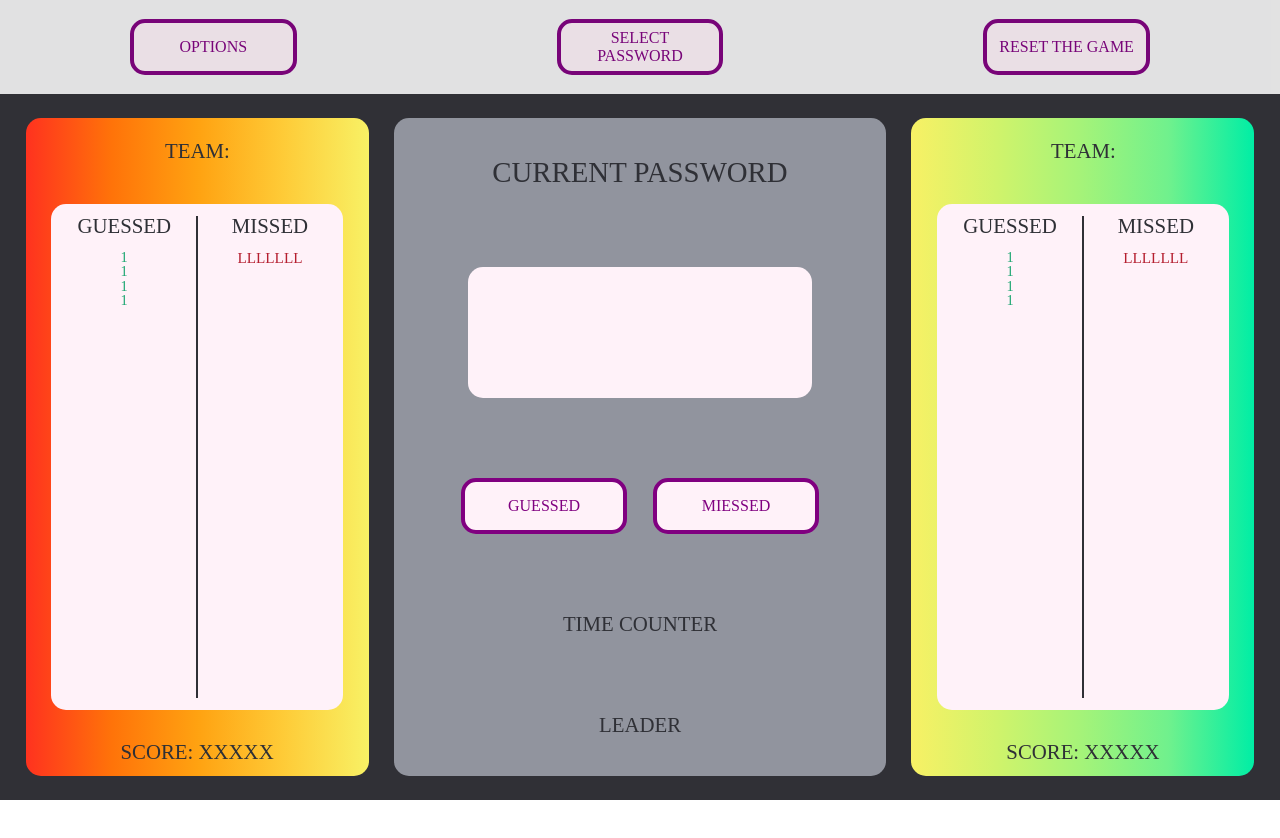
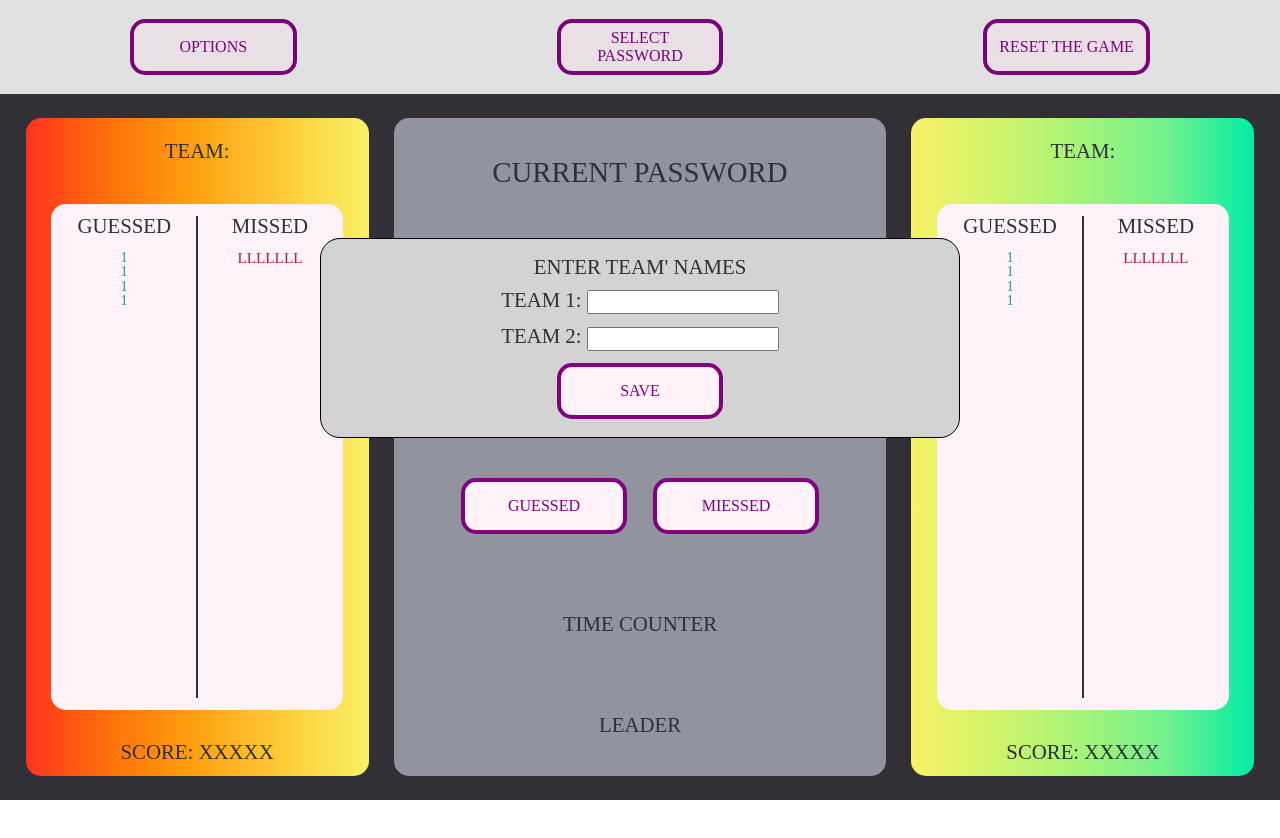
Before and after one commit to inka3inka/Charades, a React app: page / in a window 1280 px wide. Before the commit the page ends 800 px from the top, so only its background shows below. Built offline with nearby package versions, Linux system fonts and the light colour scheme; no server answers; a web font is replaced by a local one.

Commit message:
Feature for adding team's names to state. Bug in the validation feature - form lets to pass two equal team's names

```diff
--- a/js/buttons.js
+++ b/js/buttons.js
@@ -31,7 +31,7 @@ class Button extends Component {
 
   render() {
     return(
-      <button className={this.props.class}><span>{this.props.name.toUpperCase()}</span></button>
+      <button className={this.props.class} onClick={this.props.onDone} disabled={this.props.disabled}><span>{this.props.name.toUpperCase()}</span></button>
     )
   }
 }
@@ -42,7 +42,7 @@ class ButtonsContainer extends Component {
   render() {
     return (
       <div className="buttons-container container">
-        <Button name="OPTIONS" class="btn"/>
+        <Button name="OPTIONS" class="btn" disabled={this.props.disabled}/>
         <ButtonPickingPasswords name="SELECT PASSWORD" class="btn" />
         <Button name="RESET THE GAME" class="btn" />
       </div>
--- /dev/null
+++ b/js/enterNames.js
@@ -0,0 +1,40 @@
+import React, {Component} from "react";
+import {Button} from "./buttons";
+import {PasswordsContext} from './context'
+
+export class EnterName extends Component {
+
+  state = {
+    isVisible: ""
+  };
+
+  //Change visibility of the window
+
+  handleVisibility = () => {
+    this.setState({
+      isVisible: "invisible"
+    })
+  };
+
+  render() {
+    return (
+      <PasswordsContext.Consumer>
+        {({handleNameChange, disabledBtnEnterNames}) =>
+      <div className={`container enter ${this.state.isVisible}`}>
+        <div className="enter-file">
+        Enter Team' names
+          <div>Team 1: <input type="text" name="team1" value={this.state.name} onChange={handleNameChange}/></div>
+          <div>Team 2: <input type="text" name="team2" value={this.state.name} onChange={handleNameChange}/></div>
+        <Button
+          name="save"
+          class="btn"
+          onDone={this.handleVisibility}
+          disabled={disabledBtnEnterNames}
+          />
+        </div>
+      </div>
+        }
+      </PasswordsContext.Consumer>
+    )
+  }
+}
--- a/js/mainContainer.js
+++ b/js/mainContainer.js
@@ -2,7 +2,8 @@ import React, {Component} from "react";
 import {ButtonsContainer} from "./buttons.js";
 import TeamContainer from "./teamsContainer.js";
 import BoardContainer from "./boardContainer.js";
-import {PasswordsContext} from "./context"
+import {PasswordsContext} from "./context";
+import {EnterName} from "./enterNames";
 
 //Main container
 
@@ -46,19 +47,26 @@ export class MainContainer extends Component {
 
     //Test
     console.log(this.state.passwords);
-    console.log(this.state.teamName[0])
   };
 
-  //Load a Team's name
+  // Load a Team's name
 
-  teamNameLoader = () => {
-    const teamName = [...this.state.teamName];
-    const newName = prompt("Set Team's name (max 8 signs)");
-    const newNames = teamName.concat(newName);
+  handleNameChange = e => {
+    e.preventDefault();
     this.setState({
-      teamName: newNames
+      [e.target.name]: e.target.value
+    },
+      //Validation
+
+      () => {
+      if (this.state.team1.length > 0 && this.state.team2.length > 0 && this.state.team1 !== this.state.team2){
+        this.setState({
+          disabledBtnEnterNames: false
+        })
+      }
     })
-  };
+    console.log(this.state.team1, this.state.team2)
+  }
 
   //App's state
 
@@ -66,8 +74,10 @@ export class MainContainer extends Component {
     passwords: [],
     randomer: this.randomer,
     disabled: false,
-    teamName: [],
-    teamNameLoader: this.teamNameLoader
+    team1: "",
+    team2: "",
+    handleNameChange: this.handleNameChange,
+    disabledBtnEnterNames: true
   };
 
 
@@ -78,12 +88,13 @@ export class MainContainer extends Component {
         <div className="main-container container">
           <ButtonsContainer/>
           <div className="main-board-container container">
+            <EnterName />
             <div className="teams-container container">
-              <TeamContainer class="team-1" />
+              <TeamContainer class="team-1" teamName={this.state.team1}/>
             </div>
-            <BoardContainer/>
+            <BoardContainer />
             <div className="teams-container container">
-              <TeamContainer class="team-2"/>
+              <TeamContainer class="team-2" teamName={this.state.team2}/>
             </div>
           </div>
         </div>
--- a/js/teamsContainer.js
+++ b/js/teamsContainer.js
@@ -9,7 +9,7 @@ class TeamContainer extends Component {
   render() {
     return (
       <div className={`team-container container ${this.props.class}`}>
-        <TeamName/>
+        <TeamName teamName={this.props.teamName}/>
         <TeamPasswords/>
         <TeamScore/>
       </div>
@@ -18,16 +18,15 @@ class TeamContainer extends Component {
 }
 
 
-
 class TeamName extends Component {
 
   render() {
     return (
       <PasswordsContext.Consumer>
-        {({teamName, teamNameLoader}) => (
-        <div className="team-name jump" onClick={teamNameLoader}>
+        {() => (
+        <div className="team-name">
           <span>Team: </span>
-          <span>{teamName[0]}</span>
+          <span>{this.props.teamName}</span>
         </div>
         )}
       </PasswordsContext.Consumer>
--- a/scss/style.scss
+++ b/scss/style.scss
@@ -29,7 +29,36 @@
 
 .main-board-container {
   height: 87vh;
-  width: 100vw
+  width: 100vw;
+
+  .enter {
+    position: absolute;
+    width: 100%;
+    height: 100%;
+    z-index: 10;
+    align-items: center;
+    justify-content: center;
+
+    .enter-file {
+      width: 50vw;
+      height: 25vh;
+      background-color: lightgrey;
+      position: absolute;
+      top: 15%;
+      display: flex;
+      flex-direction: column;
+      justify-content: space-around;
+      align-items: center;
+      border-radius: 20px;
+      padding: 1.5vh 2vw;
+      border: 1px solid black;
+
+      input {
+        width: 15vw;
+        height: 3vh;
+      }
+    }
+  }
 }
 
 .teams-container {
@@ -130,10 +159,14 @@
 @keyframes jump {
   0%   {transform: translate3d(0,0,0) scale3d(1,1,1);}
   //40%  {transform: translate3d(0,30%,0) scale3d(.7,1.5,1);}
-  100% {transform: translate3d(0,100%,0) scale3d(1.5,.7,.1);}
+  100% {transform: translate3d(0,100%,0) scale3d(1,1,1);}
 }
 
 .jump {
   transform-origin: 50% 50%;
   animation: jump .5s linear alternate infinite;
 }
+
+.invisible {
+  display: none
+}
```
